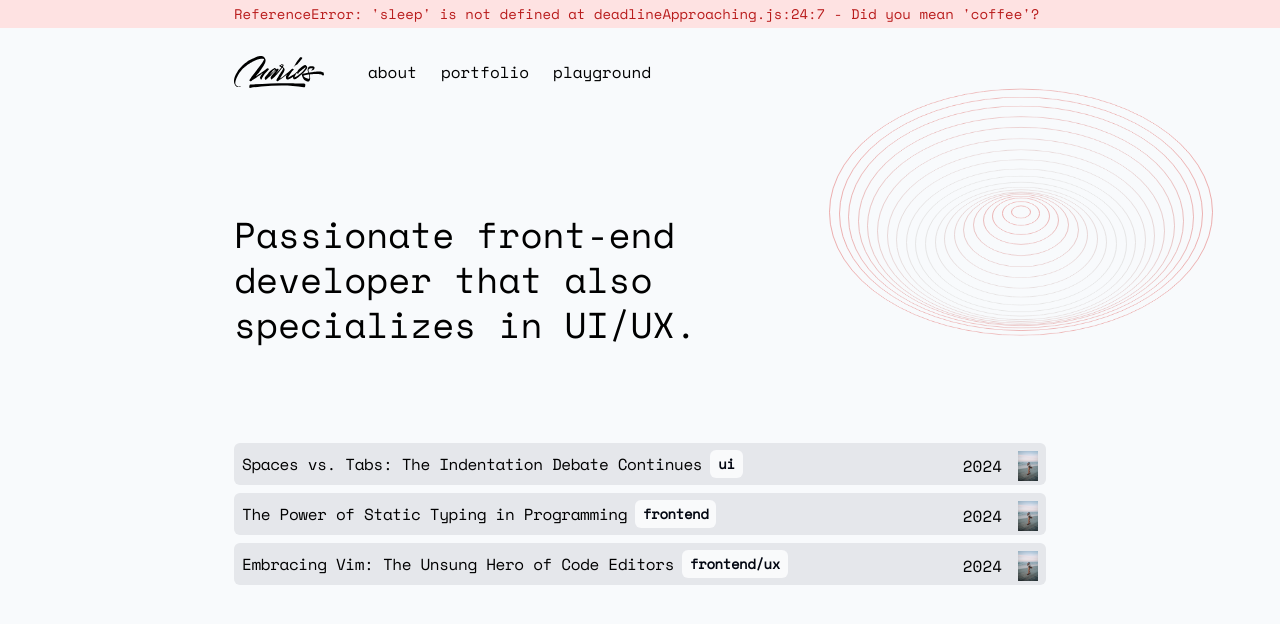
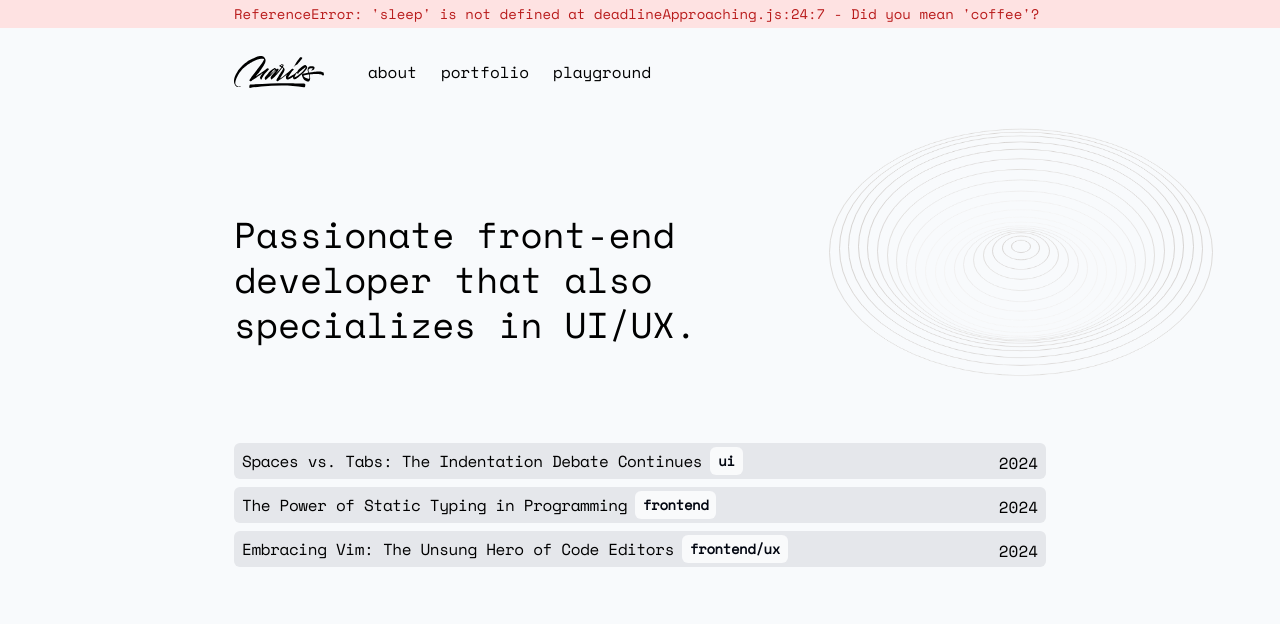
Before and after one commit to mpittas/mp-portfolio, a Next.js app: page / in a window 1280 px wide. Shown: the top 624 px of the page. Built offline with nearby package versions, Linux system fonts and the light colour scheme.

Commit message:
Refine animation

```diff
--- a/src/app/about/page.tsx
+++ b/src/app/about/page.tsx
@@ -1,13 +1,11 @@
 import TitleBig from "@/components/widgets/TitleBig"
 import PageWrap from "@/components/layout/PageWrap"
-import AnimatedCircles from "@/components/anim/AnimatedCircles"
 
 export default function MainPage() {
   return (
     <PageWrap>
       <div className="max-w-xl">
         <TitleBig title="About page" />
-        <AnimatedCircles />
       </div>
     </PageWrap>
   )
--- a/src/app/global.css
+++ b/src/app/global.css
@@ -37,7 +37,7 @@
   }
 }
 
-section {
+.c-cricle-wrap {
   transform: rotateX(50deg);
 }
 
--- a/src/components/anim/AnimatedCircles.jsx
+++ b/src/components/anim/AnimatedCircles.jsx
@@ -4,33 +4,33 @@ import { gsap } from "gsap"
 
 class AnimatedCircle extends React.Component {
   componentDidMount() {
-    gsap.to(".circle", {
-      y: -50,
-      borderColor: "#ecaeae",
+    gsap.to(".c-circle", {
+      y: -40,
+      borderColor: "#d6d3d1",
       ease: "sine.inOut",
-      stagger: { each: 0.05, from: "end", repeat: -1, yoyo: true },
+      stagger: { each: 0.06, from: "end", repeat: -1, yoyo: true },
     })
   }
 
   render() {
     return (
-      <main className="h-[320px] grid place-items-center text-white">
-        <section
-          className="w-96 h-96 relative grid place-items-center"
+      <div className="h-[440px] select-none grid place-items-center text-white">
+        <div
+          className="c-circle-wrap w-96 h-96 relative grid place-items-center"
           style={{ transform: "rotateX(50deg)" }}
         >
           {Array.from({ length: 20 }, (_, i) => (
             <div
               key={i}
-              className="circle rounded-full absolute border border-neutral-200"
+              className="c-circle rounded-full absolute border border-neutral-100"
               style={{
                 width: `${100 - 5 * i}%`,
                 height: `${100 - 5 * i}%`,
               }}
             />
           ))}
-        </section>
-      </main>
+        </div>
+      </div>
     )
   }
 }
--- a/src/components/layout/PageWrap.tsx
+++ b/src/components/layout/PageWrap.tsx
@@ -1,16 +1,17 @@
-import Image from "next/image";
-import Link from "next/link";
+import Image from "next/image"
+import Link from "next/link"
 
 interface PageWrapProps {
-  children: React.ReactNode;
+  children: React.ReactNode
+  className?: string
 }
 
-export default function PageWrap({ children }: PageWrapProps) {
+export default function PageWrap({ children, className }: PageWrapProps) {
   return (
     <>
-      <div className="pagewrap py-12">
+      <div className={`pagewrap py-12 ${className}`}>
         <div className="container">{children}</div>
       </div>
     </>
-  );
+  )
 }
--- a/src/components/portfolio/PortfolioPostItems.tsx
+++ b/src/components/portfolio/PortfolioPostItems.tsx
@@ -30,11 +30,11 @@ const PortfolioPostsItems = ({ allPortfolios }: PortfolioPostsItemsProps) => {
           </div>
           <div className="group-hover:text-neutral-100 tabular-nums flex items-center gap-x-4">
             {formatDate(post.metadata.publishedAt, false, true)}
-            <img
+            {/* <img
               src={`/${post.metadata.featuredImage}`} // Add a leading slash to the src attribute
               alt={post.metadata.title}
               width={20}
-            />
+            /> */}
           </div>
         </Link>
       ))}
--- a/src/components/views/MainView.tsx
+++ b/src/components/views/MainView.tsx
@@ -5,15 +5,17 @@ import AnimatedCircle from "@/components/anim/AnimatedCircles"
 
 export default function MainView() {
   return (
-    <PageWrap>
-      <div className="max-w-xl py-12 pb-24 relative">
+    <PageWrap className="overflow-hidden">
+      <div className="max-w-xl py-12 pb-24 relative ">
         <TitleBig title="Passionate front-end developer that also specializes in UI/UX." />
         <div className="absolute top-[-40%] right-[-70%]">
           <AnimatedCircle />
         </div>
       </div>
 
-      <PortfolioPosts />
+      <div className=" z-1 relative">
+        <PortfolioPosts />
+      </div>
     </PageWrap>
   )
 }
```
